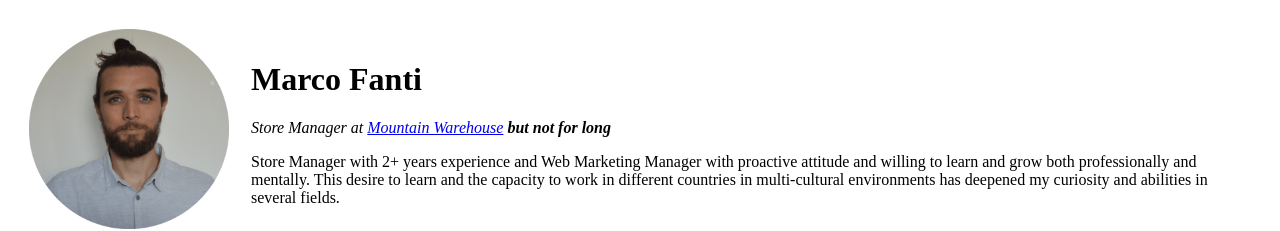
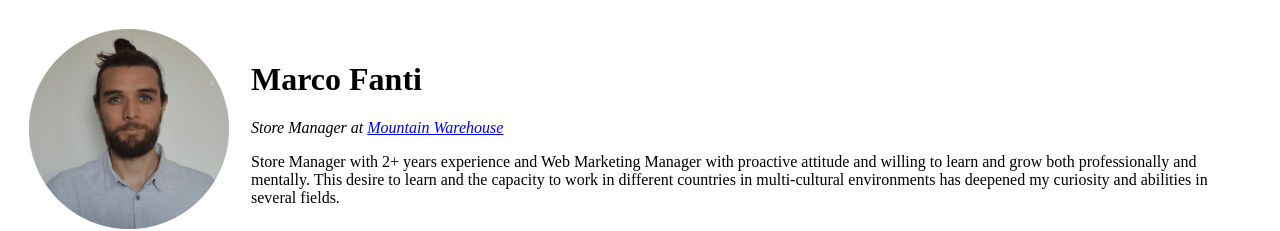
Before and after one commit to nanofanti/cv, a plain HTML site: page index.html in a window 1280 px wide. Shown: the top 231 px of the page. Drawn offline with Linux system fonts and the light colour scheme; files whose address does not match are found by name.

Commit message:
Update index.html

```diff
--- a/index.html
+++ b/index.html
@@ -14,7 +14,7 @@
       </td>
       <td>
         <h1>Marco Fanti</h1>
-        <p><em>Store Manager at <a href="https://www.mountainwarehouse.com/">Mountain Warehouse</a><strong> but not for long</strong></em></p>
+        <p><em>Store Manager at <a href="https://www.mountainwarehouse.com/">Mountain Warehouse</a></em></p>
         <p>Store Manager with 2+ years experience and Web Marketing Manager with proactive attitude and willing to learn and grow both professionally and mentally. This desire to learn and the capacity to work in different countries in multi-cultural
           environments has deepened my curiosity and abilities in several fields.</p>
       </td>
```
